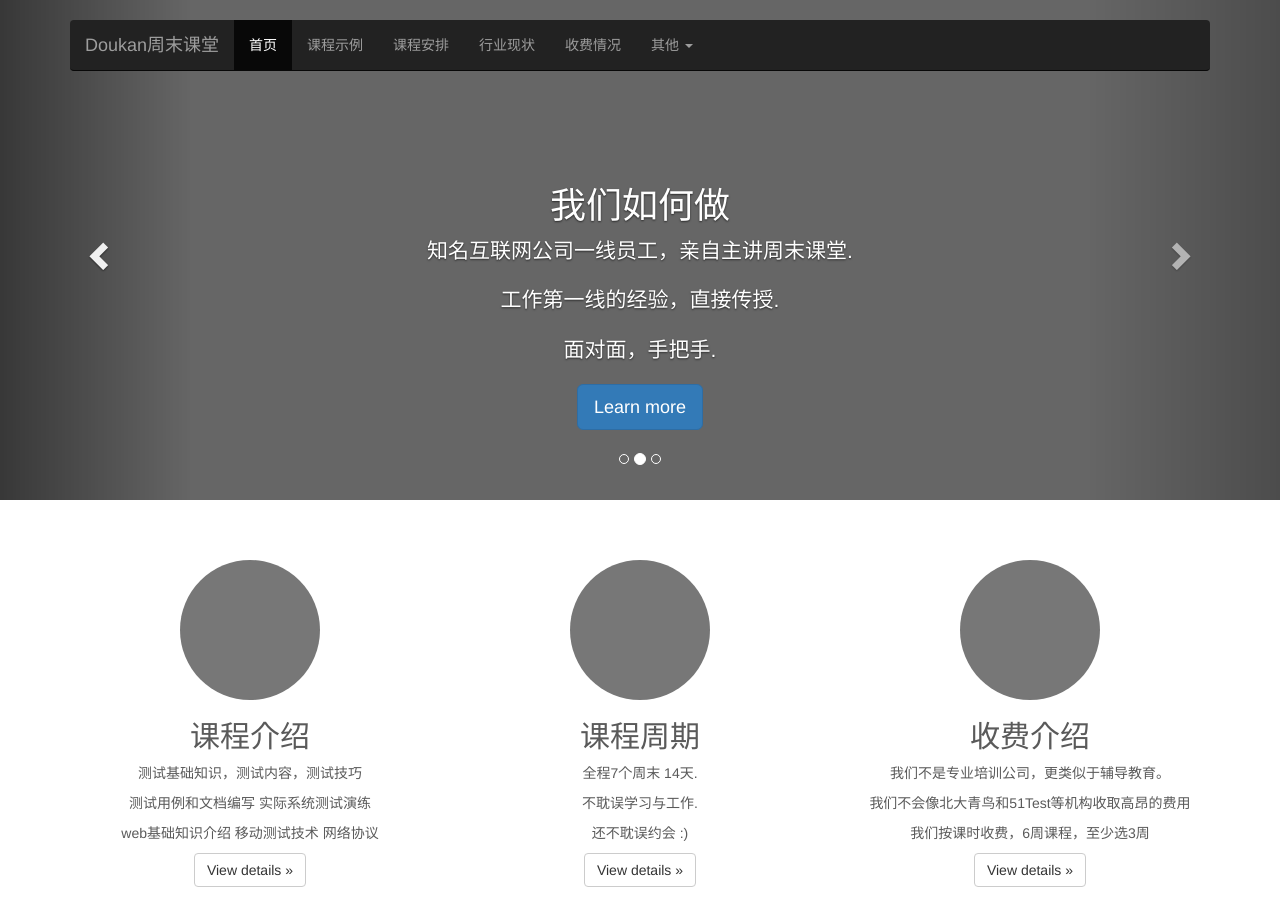
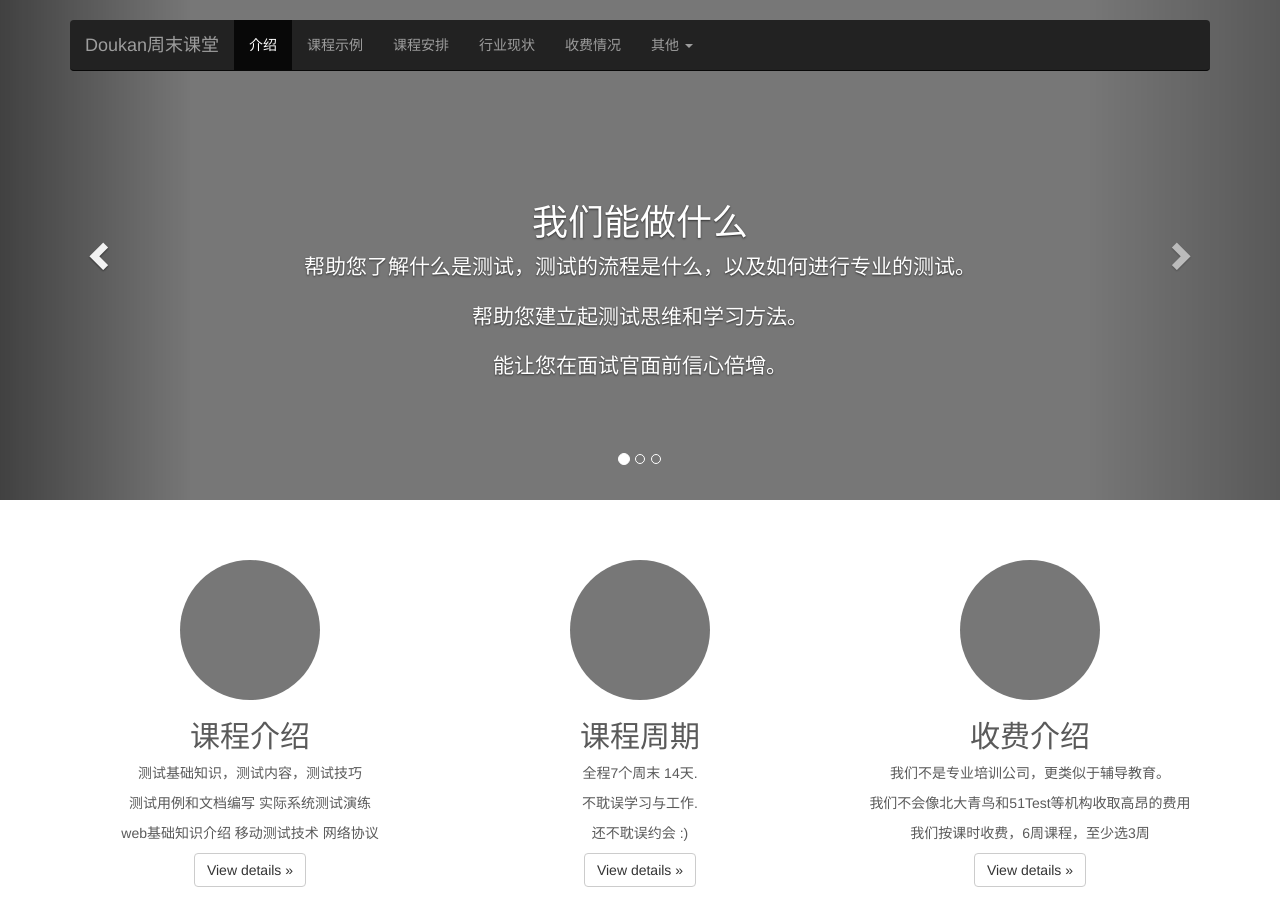
Before and after one commit to guming/myblog, a Jekyll site: the page home.html, which Jekyll copies as it is, in a window 1280 px wide and 900 px high. Built offline with Jekyll 4.4.1, drawn with Linux system fonts in a browser that asks for light colours; nearby versions of some CDN libraries.

Commit message:
change index

```diff
--- a/fee.html
+++ b/fee.html
@@ -44,8 +44,8 @@
             </div>
             <div class="navbar-collapse collapse">
               <ul class="nav navbar-nav">
-                <li><a href="home.html">主页</a></li>
-                <li><a href="intro.html">课程示例</a></li>
+                <li><a href="home.html">介绍</a></li>
+                <li><a href="info.html">课程示例</a></li>
                 <li><a href="intro.html">课程安排</a></li>
                 <li><a href="testinfo.html">行业现状</a></li>
                 <li class="active"><a href="fee.html">收费情况</a></li>
--- a/home.html
+++ b/home.html
@@ -44,11 +44,11 @@
             </div>
             <div class="navbar-collapse collapse">
               <ul class="nav navbar-nav">
-                <li class="active"><a href="#">首页</a></li>
-                <li><a href="intro.html">课程示例</a></li>
+                <li class="active"><a href="#">介绍</a></li>
+                <li><a href="info.html">课程示例</a></li>
                 <li><a href="intro.html">课程安排</a></li>
                 <li><a href="testinfo.html">行业现状</a></li>
-                <li><a href="intro.html">收费情况</a></li>
+                <li><a href="fee.html">收费情况</a></li>
                 <li class="dropdown">
                   <a href="#" class="dropdown-toggle" data-toggle="dropdown">其他 <span class="caret"></span></a>
                   <ul class="dropdown-menu" role="menu">
--- a/index.html
+++ b/index.html
@@ -40,7 +40,7 @@
             <div class="inner">
               <h3 class="masthead-brand">Doukan周末课堂</h3>
               <ul class="nav masthead-nav">
-                <li class="active"><a href="#">欢迎</a></li>
+                <li class="active"><a href="#">主页</a></li>
                 <li><a href="about.html">关于我们</a></li>
                 <li><a href="contact.html">联系我们</a></li>
               </ul>
--- a/intro.html
+++ b/intro.html
@@ -44,11 +44,11 @@
             </div>
             <div class="navbar-collapse collapse">
               <ul class="nav navbar-nav">
-                <li><a href="home.html">主页</a></li>
-                <li><a href="intro.html">课程示例</a></li>
+                <li><a href="home.html">介绍</a></li>
+                <li><a href="info.html">课程示例</a></li>
                 <li class="active"><a href="intro.html">课程安排</a></li>
                 <li><a href="testinfo.html">行业现状</a></li>
-                <li><a href="intro.html">收费情况</a></li>
+                <li><a href="fee.html">收费情况</a></li>
                 <li><a href="contact.html">联系我们</a></li>
                 <li class="dropdown">
                   <a href="#" class="dropdown-toggle" data-toggle="dropdown">其他 <span class="caret"></span></a>
--- a/testinfo.html
+++ b/testinfo.html
@@ -44,8 +44,8 @@
             </div>
             <div class="navbar-collapse collapse">
               <ul class="nav navbar-nav">
-                <li><a href="home.html">主页</a></li>
-                <li><a href="intro.html">课程示例</a></li>
+                <li><a href="home.html">介绍</a></li>
+                <li><a href="info.html">课程示例</a></li>
                 <li><a href="intro.html">课程安排</a></li>
                 <li class="active"><a href="testinfo.html">行业现状</a></li>
                 <li><a href="fee.html">收费情况</a></li>
```
